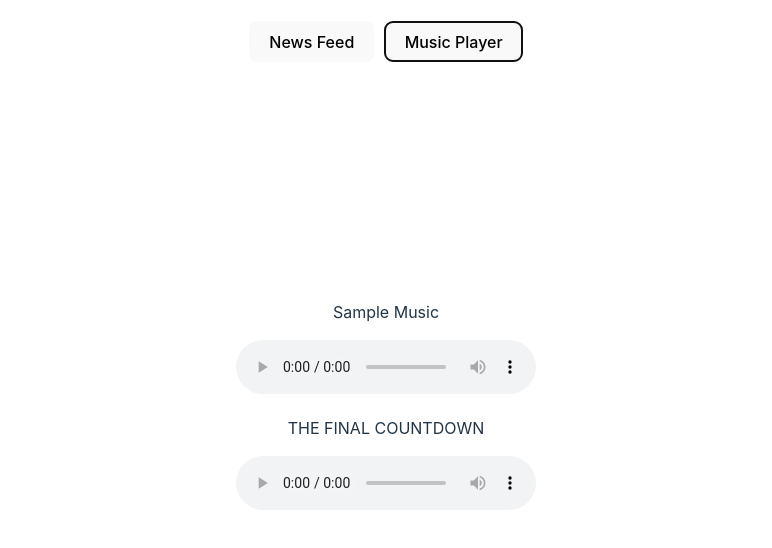
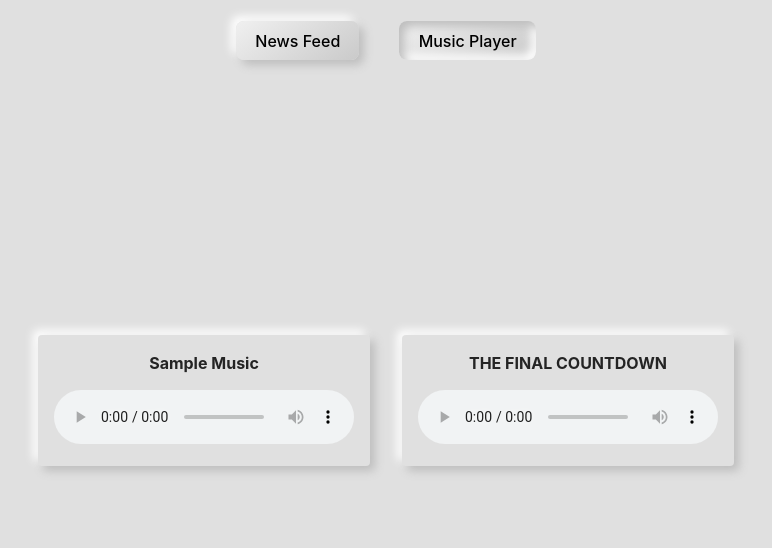
Before and after one commit to NeonNature/project-b, a React (Vite) app: page / in a window 1280 px wide. Both pictures are taken after a click on the button "Music Player". Shown: the top 548 px of the page, without its empty margins (254-1026 px from the left). Built offline with nearby package versions, Linux system fonts and the light colour scheme; no server answers.

Commit message:
style: update from dark to neumorphism

```diff
--- a/src/App.jsx
+++ b/src/App.jsx
@@ -9,7 +9,7 @@
 
     return (
         <>
-            <Navbar setIsFeed={setIsFeed} />
+            <Navbar setIsFeed={setIsFeed} isFeed={isFeed} />
             {isFeed ? <Page_Feed /> : <Page_MusicPlayer />}
         </>
     );
--- a/src/components/Navbar.jsx
+++ b/src/components/Navbar.jsx
@@ -1,10 +1,22 @@
 import "../styles/navbar.css";
 
-const Navbar = ({ setIsFeed }) => {
+const Navbar = ({ setIsFeed, isFeed }) => {
     return (
         <nav className="nav-container">
-            <button onClick={() => setIsFeed(true)}>News Feed</button>
-            <button onClick={() => setIsFeed(false)}>Music Player</button>
+            <button
+                onClick={() => setIsFeed(true)}
+                type="button"
+                className={isFeed && "active"}
+            >
+                News Feed
+            </button>
+            <button
+                onClick={() => setIsFeed(false)}
+                type="button"
+                className={!isFeed && "active"}
+            >
+                Music Player
+            </button>
         </nav>
     );
 };
--- a/src/index.css
+++ b/src/index.css
@@ -2,25 +2,14 @@
     font-family: Inter, system-ui, Avenir, Helvetica, Arial, sans-serif;
     line-height: 1.5;
     font-weight: 400;
-
-  color-scheme: light dark;
-  color: rgba(255, 255, 255, 0.87);
-  background-color: #242424;
+    color: #242424;
+    background-color: #e0e0e0;
 
     font-synthesis: none;
     text-rendering: optimizeLegibility;
     -webkit-font-smoothing: antialiased;
     -moz-osx-font-smoothing: grayscale;
     -webkit-text-size-adjust: 100%;
-}
-
-a {
-  font-weight: 500;
-  color: #646cff;
-  text-decoration: inherit;
-}
-a:hover {
-  color: #535bf2;
 }
 
 body {
@@ -31,39 +20,21 @@
     min-height: 100vh;
 }
 
-h1 {
-  font-size: 3.2em;
-  line-height: 1.1;
-}
-
 button {
+    border: 0;
     border-radius: 8px;
-  border: 1px solid transparent;
     padding: 0.6em 1.2em;
     font-size: 1em;
     font-weight: 500;
     font-family: inherit;
-  background-color: #1a1a1a;
     cursor: pointer;
-  transition: border-color 0.25s;
+    transition: all 5s ease 5s;
+    background: linear-gradient(145deg, #f0f0f0, #cacaca);
+    box-shadow: 5px 5px 10px #bebebe, -5px -5px 10px #ffffff;
 }
-button:hover {
-  border-color: #646cff;
-}
+button.active,
 button:focus,
 button:focus-visible {
-  outline: 4px auto -webkit-focus-ring-color;
+    transition: all 5s ease 5s;
+    box-shadow: inset 5px 5px 10px #bebebe, inset -5px -5px 10px #ffffff;
 }
-
-@media (prefers-color-scheme: light) {
-  :root {
-    color: #213547;
-    background-color: #ffffff;
-  }
-  a:hover {
-    color: #747bff;
-  }
-  button {
-    background-color: #f9f9f9;
-  }
-}
--- a/src/pages/Page_Feed.jsx
+++ b/src/pages/Page_Feed.jsx
@@ -4,7 +4,7 @@
 
 const Page_Feed = () => {
     const [posts, setPosts] = useState([]);
-    const [filter, setFilter] = useState(0);
+    const [filter, setFilter] = useState(-1);
     const [sort, setSort] = useState("");
 
     console.log(filter);
@@ -36,7 +36,7 @@
                 break;
         }
 
-        if (filter !== 0) {
+        if (filter >= 0) {
             return rawData.filter((i) => i.userId == filter);
         }
 
@@ -86,7 +86,7 @@
                         value={filter}
                         onChange={(e) => setFilter(e.target.value)}
                     >
-                        <option value={0}>None</option>
+                        <option value={-1}>None</option>
                         {optionList}
                     </select>
                 </div>
--- a/src/styles/navbar.css
+++ b/src/styles/navbar.css
@@ -7,5 +7,5 @@
 }
 
 .nav-container > button {
-    margin: 5px;
+    margin: 5px 20px;
 }
--- a/src/styles/page_feed.css
+++ b/src/styles/page_feed.css
@@ -19,3 +19,14 @@
     max-height: calc(100vh - 250px);
     overflow-y: auto;
 }
+
+#feed-list::-webkit-scrollbar {
+    width: 12px;
+    background-color: transparent;
+}
+
+#feed-list::-webkit-scrollbar-thumb {
+    border-radius: 10px;
+    -webkit-box-shadow: inset 0 0 6px rgba(0, 0, 0, 0.3);
+    background-color: #e2e2e2;
+}
--- a/src/styles/post.css
+++ b/src/styles/post.css
@@ -1,11 +1,10 @@
 .post-container {
-    flex-basis: 50%;
-    flex-grow: 1;
-    border: 1px solid #fff;
     border-radius: 4px;
     padding: 16px;
     margin: 16px;
     display: inline-block;
+    background: #e0e0e0;
+    box-shadow: 5px 5px 10px #bebebe, -5px -5px 10px #ffffff;
 }
 
 .post-title {
--- a/src/styles/song.css
+++ b/src/styles/song.css
@@ -0,0 +1,13 @@
+.song-container {
+    border-radius: 4px;
+    padding: 16px;
+    margin: 16px;
+    display: inline-block;
+    background: #e0e0e0;
+    box-shadow: 5px 5px 10px #bebebe, -5px -5px 10px #ffffff;
+}
+
+.song-title {
+    margin: 0 0 15px 0;
+    font-weight: 700;
+}
```
Lines whose indentation alone changed are shown as unchanged.
